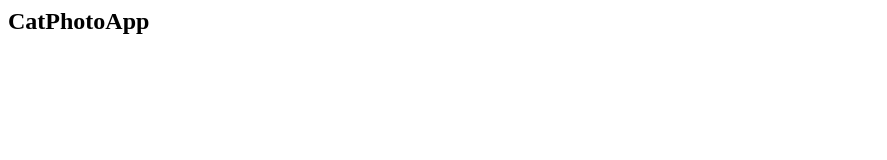
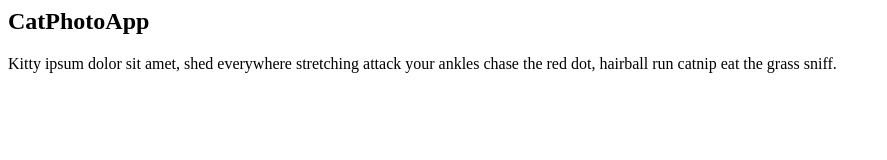
Before and after one commit to mirzaAsca/Repo04, a website: page ex12/src/index.html in a window 1280 px wide. Shown: the whole page, without its empty margins (0-887 px from the left). Drawn offline with Linux system fonts and the light colour scheme.

Commit message:
ex12 edited

```diff
--- a/ex12/src/index.html
+++ b/ex12/src/index.html
@@ -1,3 +1,3 @@
 <h2>CatPhotoApp</h2>
-<!-- <p>Kitty ipsum dolor sit amet, shed everywhere stretching attack your ankles
-chase the red dot, hairball run catnip eat the grass sniff.</p> -->
+<p>Kitty ipsum dolor sit amet, shed everywhere stretching attack your ankles
+chase the red dot, hairball run catnip eat the grass sniff.</p>
```
